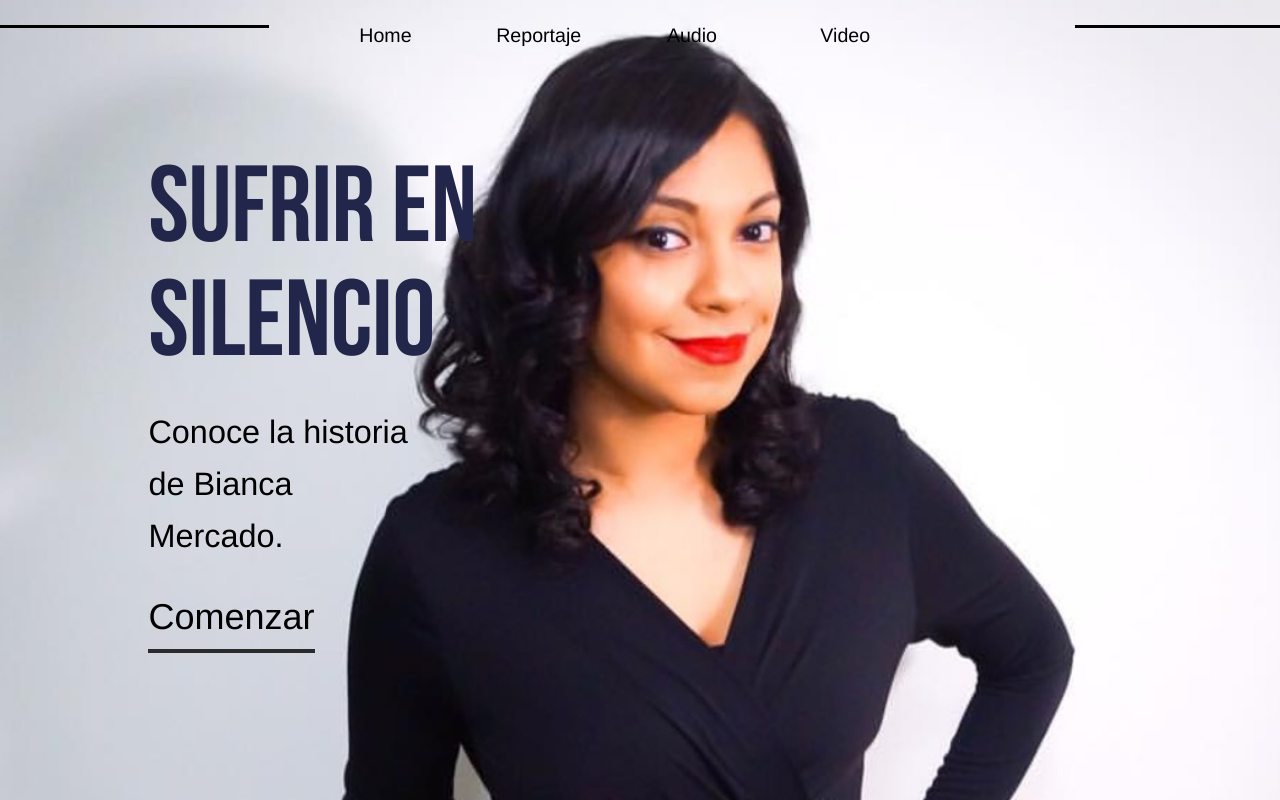
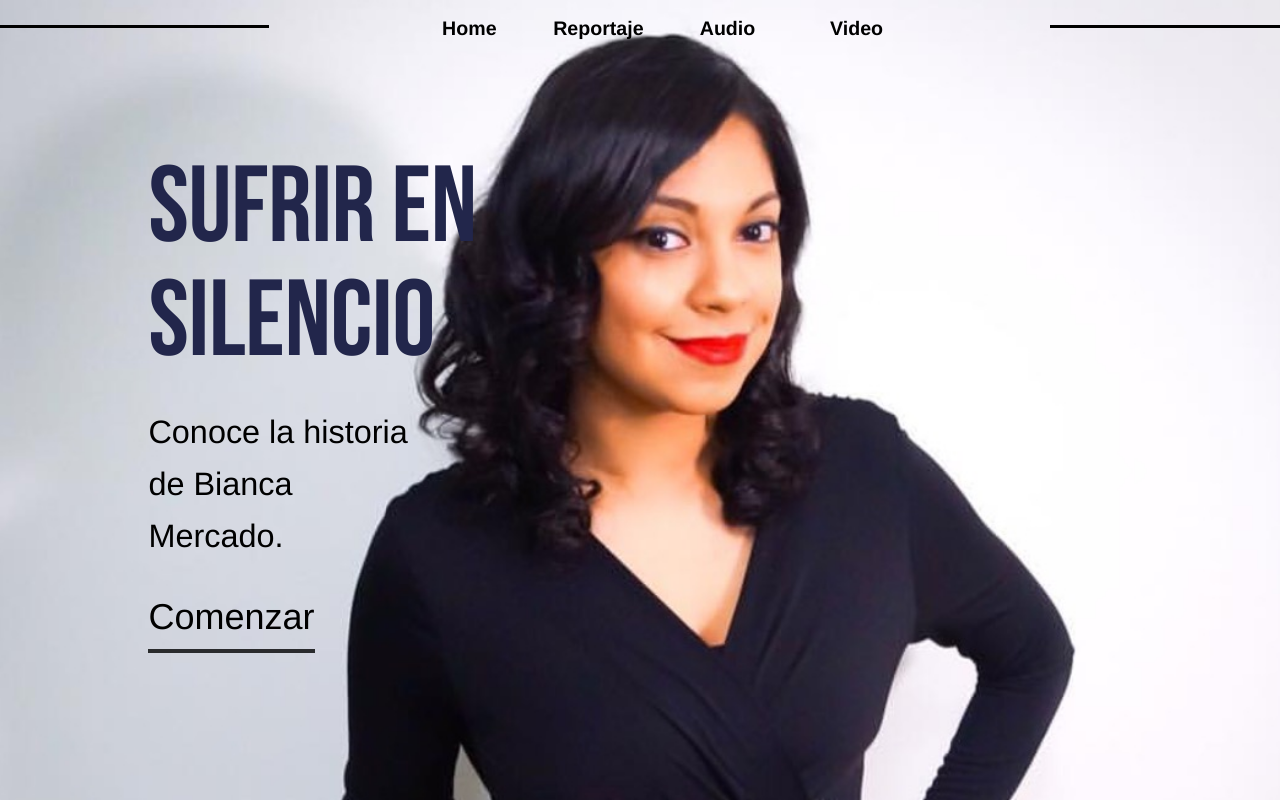
Before and after one commit to craft2es/suicidios, a plain HTML site: page audioslide.html in a window 1280 px wide. Drawn offline with Linux system fonts and the light colour scheme; a web font is replaced by a local one.

Commit message:
add bold to main-menu

```diff
--- a/assets/css/plantilla_02.css
+++ b/assets/css/plantilla_02.css
@@ -425,14 +425,20 @@ ul li{
     height: 3px;
     background-color: black;
     float: left;
+
   }
 
 .mainmenu {
   position: relative;
     display: block;
-  width: 60%;
+    width: 51%;
     float: left;
+    margin-top: -7px;
+    margin-left: 96px;
+    font-weight: bold;
+
   }
+
 
 .mainmenu li{
 width: 20%;
--- a/assets/css/styles.css
+++ b/assets/css/styles.css
@@ -138,6 +138,7 @@ nav {
     float: left;
     margin-top: 10px;
     margin-left: 96px;
+    font-weight: bold;
 }
 
 nav ul {
```
Lines whose indentation alone changed are shown as unchanged.
